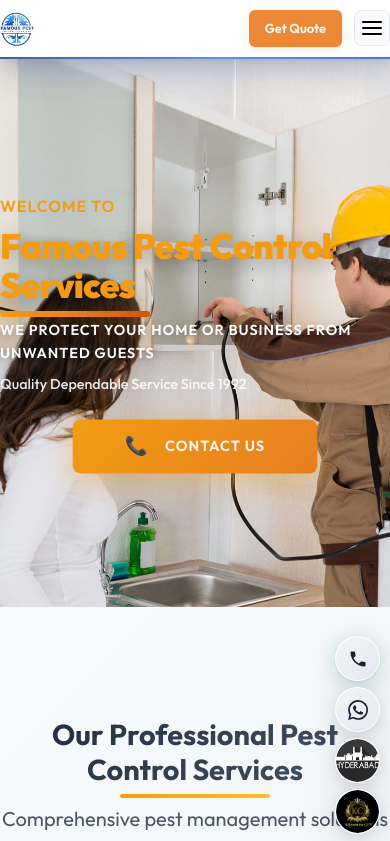
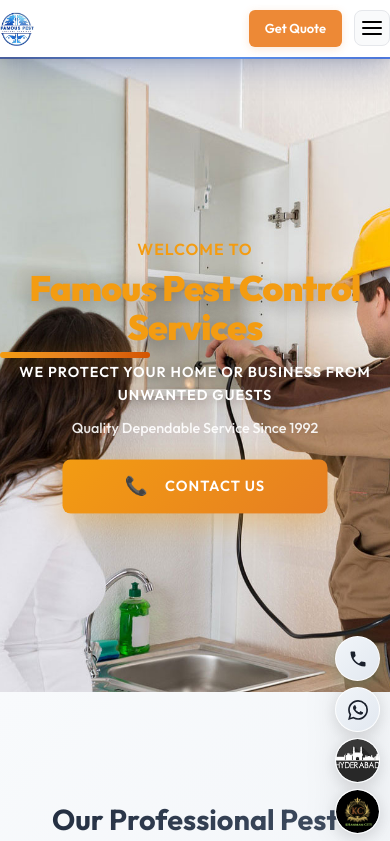
Before and after one commit to octaleadsprivatelimited-cloud/FamousPestcontrol, a React (Vite) app: page / in a window 390 px wide. Shown: the top 841 px of the page. Built offline with nearby package versions, Linux system fonts and the light colour scheme.

Commit message:
Redesign mobile hero section layout with centered content and improved spacing

```diff
--- a/src/styles/responsive.css
+++ b/src/styles/responsive.css
@@ -44,15 +44,55 @@
 /* Tablet Portrait (768px - 991px) */
 @media (max-width: 768px) {
 	.container { max-width: 100%; padding: 0 20px; }
-	.hero-section { min-height: 80vh; padding: 40px 0; }
-	.hero-background { background-position: center center; background-size: cover; }
-	.hero-content { padding: 60px 0; }
-	.hero-text h1 { font-size: 2.8rem; line-height: 1.1; margin-bottom: 20px; }
-	.hero-subtitle { font-size: 1.1rem; margin-bottom: 32px; }
-	.hero-welcome { font-size: 1rem; margin-bottom: 12px; }
-	.hero-tagline { font-size: 0.9rem; margin-bottom: 12px; }
-	.hero-actions { flex-direction: column; gap: 16px; align-items: center; }
-	.hero-actions .btn { width: 100%; max-width: 280px; text-align: center; }
+	.hero-section {
+		min-height: 85vh;
+		display: flex;
+		align-items: center;
+		justify-content: center;
+		padding: 20px 0;
+	}
+	.hero-content {
+		text-align: center;
+		padding: 40px 0;
+		max-width: 100%;
+	}
+	.hero-text h1 {
+		font-size: 2.8rem;
+		line-height: 1.1;
+		margin-bottom: 20px;
+		text-align: center;
+	}
+	.hero-subtitle {
+		font-size: 1.1rem;
+		margin-bottom: 30px;
+		text-align: center;
+		max-width: 90%;
+		margin-left: auto;
+		margin-right: auto;
+	}
+	.hero-welcome {
+		font-size: 0.9rem;
+		margin-bottom: 10px;
+		text-align: center;
+	}
+	.hero-tagline {
+		font-size: 0.85rem;
+		margin-bottom: 15px;
+		text-align: center;
+	}
+	.hero-actions {
+		flex-direction: column;
+		gap: 15px;
+		align-items: center;
+		margin-top: 30px;
+	}
+	.hero-actions .btn {
+		width: 100%;
+		max-width: 300px;
+		text-align: center;
+		padding: 16px 24px;
+		font-size: 1rem;
+	}
 	.hero-features { flex-direction: column; gap: 16px; }
 	.about-text h2, .section-header h2, .cta-content h2 { font-size: 2.5rem; }
 	.about-features { grid-template-columns: repeat(2, 1fr); gap: 24px; }
@@ -250,14 +290,51 @@
 /* Mobile (481px - 600px) */
 @media (max-width: 600px) {
 	.container { padding: 0 12px; }
-	.hero-section { min-height: 70vh; padding: 30px 0; }
-	.hero-content { padding: 40px 0; }
-	.hero-text h1 { font-size: 2.4rem; line-height: 1.1; margin-bottom: 16px; }
-	.hero-subtitle { font-size: 1rem; margin-bottom: 28px; }
-	.hero-welcome { font-size: 0.9rem; margin-bottom: 10px; }
-	.hero-tagline { font-size: 0.85rem; margin-bottom: 10px; }
-	.hero-actions { flex-direction: column; gap: 14px; align-items: center; }
-	.hero-actions .btn { width: 100%; max-width: 260px; text-align: center; padding: 14px 24px; }
+	.hero-section {
+		min-height: 80vh;
+		padding: 15px 0;
+	}
+	.hero-content {
+		padding: 30px 0;
+		text-align: center;
+	}
+	.hero-text h1 {
+		font-size: 2.4rem;
+		line-height: 1.1;
+		margin-bottom: 18px;
+		text-align: center;
+	}
+	.hero-subtitle {
+		font-size: 1rem;
+		margin-bottom: 25px;
+		text-align: center;
+		max-width: 95%;
+		margin-left: auto;
+		margin-right: auto;
+	}
+	.hero-welcome {
+		font-size: 0.85rem;
+		margin-bottom: 8px;
+		text-align: center;
+	}
+	.hero-tagline {
+		font-size: 0.8rem;
+		margin-bottom: 12px;
+		text-align: center;
+	}
+	.hero-actions {
+		flex-direction: column;
+		gap: 12px;
+		align-items: center;
+		margin-top: 25px;
+	}
+	.hero-actions .btn {
+		width: 100%;
+		max-width: 280px;
+		text-align: center;
+		padding: 14px 20px;
+		font-size: 0.95rem;
+	}
 	.section-header h2 { font-size: 2rem; }
 	.about-features { grid-template-columns: 1fr; gap: 16px; }
 	.services-grid { grid-template-columns: 1fr; gap: 16px; }
@@ -285,14 +362,51 @@
 /* Mobile Small (320px - 480px) */
 @media (max-width: 400px) {
 	.container { padding: 0 8px; }
-	.hero-section { min-height: 65vh; padding: 20px 0; }
-	.hero-content { padding: 30px 0; }
-	.hero-text h1 { font-size: 2rem; line-height: 1.1; margin-bottom: 14px; }
-	.hero-subtitle { font-size: 0.9rem; margin-bottom: 24px; }
-	.hero-welcome { font-size: 0.8rem; margin-bottom: 8px; }
-	.hero-tagline { font-size: 0.8rem; margin-bottom: 8px; }
-	.hero-actions { flex-direction: column; gap: 12px; align-items: center; }
-	.hero-actions .btn { width: 100%; max-width: 240px; text-align: center; padding: 12px 20px; font-size: 0.9rem; }
+	.hero-section {
+		min-height: 75vh;
+		padding: 10px 0;
+	}
+	.hero-content {
+		padding: 25px 0;
+		text-align: center;
+	}
+	.hero-text h1 {
+		font-size: 2rem;
+		line-height: 1.1;
+		margin-bottom: 15px;
+		text-align: center;
+	}
+	.hero-subtitle {
+		font-size: 0.9rem;
+		margin-bottom: 20px;
+		text-align: center;
+		max-width: 98%;
+		margin-left: auto;
+		margin-right: auto;
+	}
+	.hero-welcome {
+		font-size: 0.8rem;
+		margin-bottom: 6px;
+		text-align: center;
+	}
+	.hero-tagline {
+		font-size: 0.75rem;
+		margin-bottom: 10px;
+		text-align: center;
+	}
+	.hero-actions {
+		flex-direction: column;
+		gap: 10px;
+		align-items: center;
+		margin-top: 20px;
+	}
+	.hero-actions .btn {
+		width: 100%;
+		max-width: 260px;
+		text-align: center;
+		padding: 12px 18px;
+		font-size: 0.9rem;
+	}
 	.section-header h2 { font-size: 1.8rem; }
 	.about-features { grid-template-columns: 1fr; gap: 12px; }
 	.services-grid { grid-template-columns: 1fr; gap: 12px; }
@@ -384,14 +498,51 @@
 /* Mobile Extra Small (320px - 360px) */
 @media (max-width: 360px) {
 	.container { padding: 0 4px; }
-	.hero-section { min-height: 60vh; padding: 15px 0; }
-	.hero-content { padding: 25px 0; }
-	.hero-text h1 { font-size: 1.8rem; line-height: 1.1; margin-bottom: 12px; }
-	.hero-subtitle { font-size: 0.85rem; margin-bottom: 20px; }
-	.hero-welcome { font-size: 0.75rem; margin-bottom: 6px; }
-	.hero-tagline { font-size: 0.75rem; margin-bottom: 6px; }
-	.hero-actions { flex-direction: column; gap: 10px; align-items: center; }
-	.hero-actions .btn { width: 100%; max-width: 220px; text-align: center; padding: 10px 16px; font-size: 0.85rem; }
+	.hero-section {
+		min-height: 70vh;
+		padding: 8px 0;
+	}
+	.hero-content {
+		padding: 20px 0;
+		text-align: center;
+	}
+	.hero-text h1 {
+		font-size: 1.8rem;
+		line-height: 1.1;
+		margin-bottom: 12px;
+		text-align: center;
+	}
+	.hero-subtitle {
+		font-size: 0.85rem;
+		margin-bottom: 18px;
+		text-align: center;
+		max-width: 100%;
+		margin-left: auto;
+		margin-right: auto;
+	}
+	.hero-welcome {
+		font-size: 0.75rem;
+		margin-bottom: 5px;
+		text-align: center;
+	}
+	.hero-tagline {
+		font-size: 0.7rem;
+		margin-bottom: 8px;
+		text-align: center;
+	}
+	.hero-actions {
+		flex-direction: column;
+		gap: 8px;
+		align-items: center;
+		margin-top: 18px;
+	}
+	.hero-actions .btn {
+		width: 100%;
+		max-width: 240px;
+		text-align: center;
+		padding: 10px 16px;
+		font-size: 0.85rem;
+	}
 	.section-header h2 { font-size: 1.6rem; }
 	.about-features { grid-template-columns: 1fr; gap: 8px; }
 	.services-grid { grid-template-columns: 1fr; gap: 8px; }
@@ -517,10 +668,52 @@
 
 /* Landscape Mobile (480px - 767px) */
 @media (max-width: 767px) and (orientation: landscape) {
-	.hero-section { min-height: 60vh; }
-	.hero-background { background-position: center top; background-size: cover; }
-	.hero-text h1 { font-size: 2.5rem; color: #f39c12; }
-	.hero-subtitle { font-size: 1rem; }
+	.hero-section {
+		min-height: 60vh;
+		padding: 10px 0;
+	}
+	.hero-content {
+		padding: 20px 0;
+		text-align: center;
+	}
+	.hero-text h1 {
+		font-size: 2.2rem;
+		line-height: 1.1;
+		margin-bottom: 15px;
+		text-align: center;
+	}
+	.hero-subtitle {
+		font-size: 0.9rem;
+		margin-bottom: 20px;
+		text-align: center;
+		max-width: 90%;
+		margin-left: auto;
+		margin-right: auto;
+	}
+	.hero-welcome {
+		font-size: 0.8rem;
+		margin-bottom: 6px;
+		text-align: center;
+	}
+	.hero-tagline {
+		font-size: 0.75rem;
+		margin-bottom: 8px;
+		text-align: center;
+	}
+	.hero-actions {
+		flex-direction: row;
+		gap: 12px;
+		align-items: center;
+		justify-content: center;
+		margin-top: 15px;
+	}
+	.hero-actions .btn {
+		width: auto;
+		max-width: 200px;
+		text-align: center;
+		padding: 10px 16px;
+		font-size: 0.9rem;
+	}
 	.about-section, .services-section, .testimonials-section, .cta-section { padding: 40px 0; }
 	.about-story, .mission-section, .why-choose-section, .team-section, .service-areas-section { padding: 40px 0; }
 	.contact-content { padding: 40px 0; }
```
